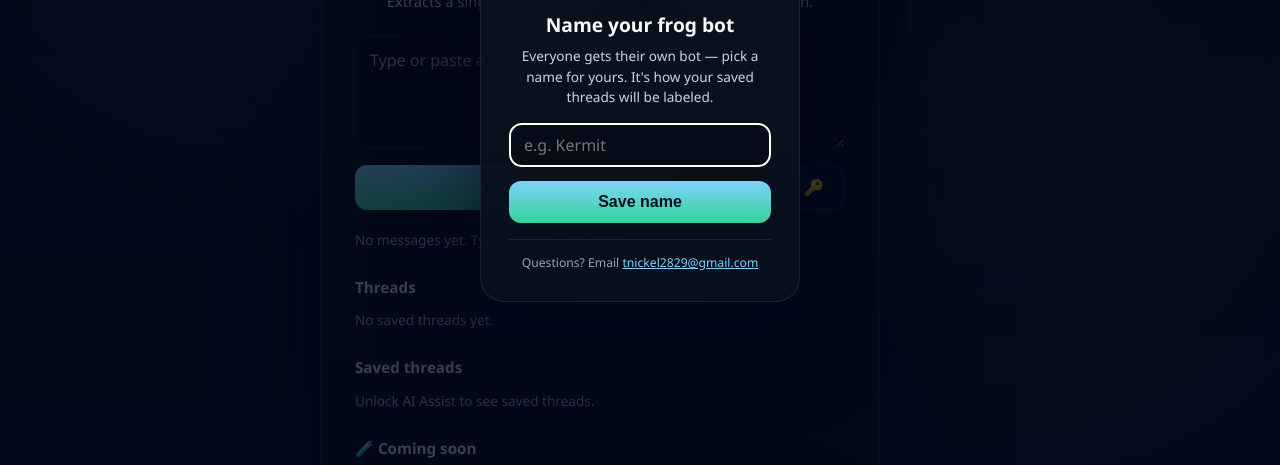
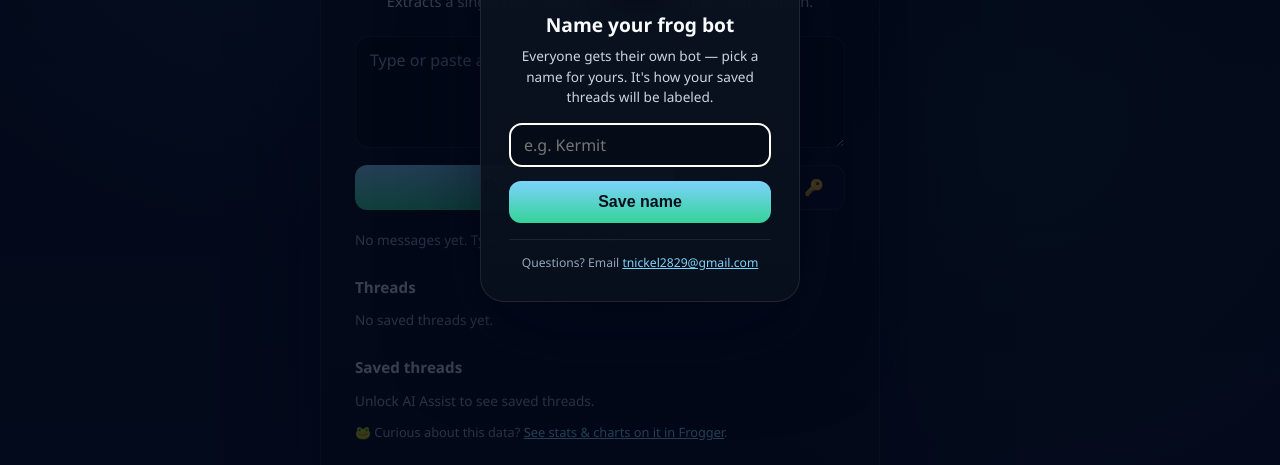
Before and after one commit to timnickel/5cents-intelligence-public, a website: page ai-assist.html in a window 1280 px wide. Shown: the part 309-774 px from the top of the page. Drawn offline with Linux system fonts and the light colour scheme.

Commit message:
Link /ai-assist to /frogger from the Saved to bot section
Points users at the new stats/charts explorer over the same saved-thread
data, right next to the list it's built from.

Co-Authored-By: Claude Sonnet 5 <noreply@anthropic.com>

```diff
--- a/ai-assist.html
+++ b/ai-assist.html
@@ -255,6 +255,10 @@
         font-size: 0.8rem;
         color: var(--muted);
         margin-top: 8px;
+      }
+
+      .hint a {
+        color: var(--cyan);
       }
 
       #threads {
@@ -766,6 +770,7 @@
           <div id="savedThreads">
             <h2 id="savedThreadsHeader">Saved to bot</h2>
             <div id="savedThreadList"></div>
+            <p class="hint">🐸 Curious about this data? <a href="/frogger">See stats &amp; charts on it in Frogger</a>.</p>
           </div>
           <div class="preview-section">
             <h2>🧪 Coming soon</h2>
@@ -813,7 +818,7 @@
               <p class="preview-caption">A peek a few steps ahead, not just the next one.</p>
             </div>
           </div>
-          <p class="page-version">v2026.08.09.4.0</p>
+          <p class="page-version">v2026.08.12.2.0</p>
         </div>
         <div id="debug">
           <div class="debug-header">
```
Also changed, not shown: CHANGELOG.md.
